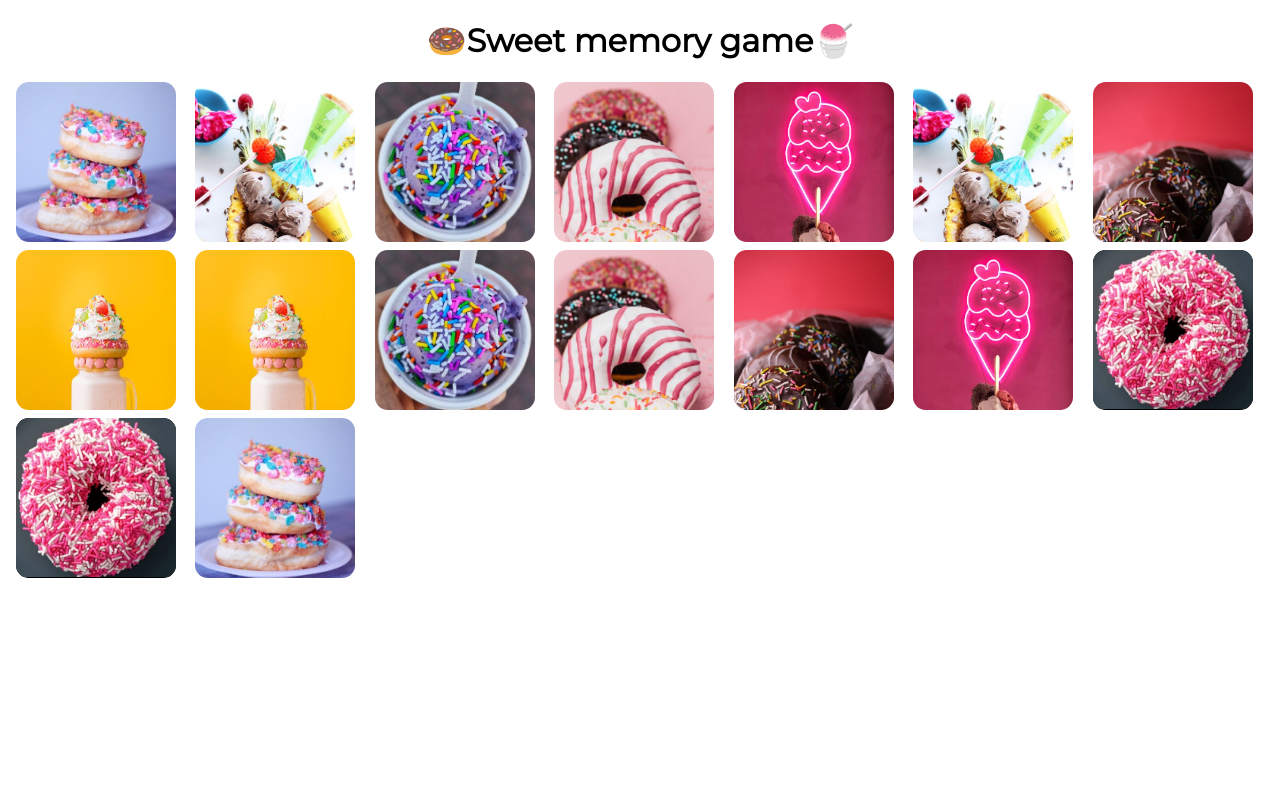
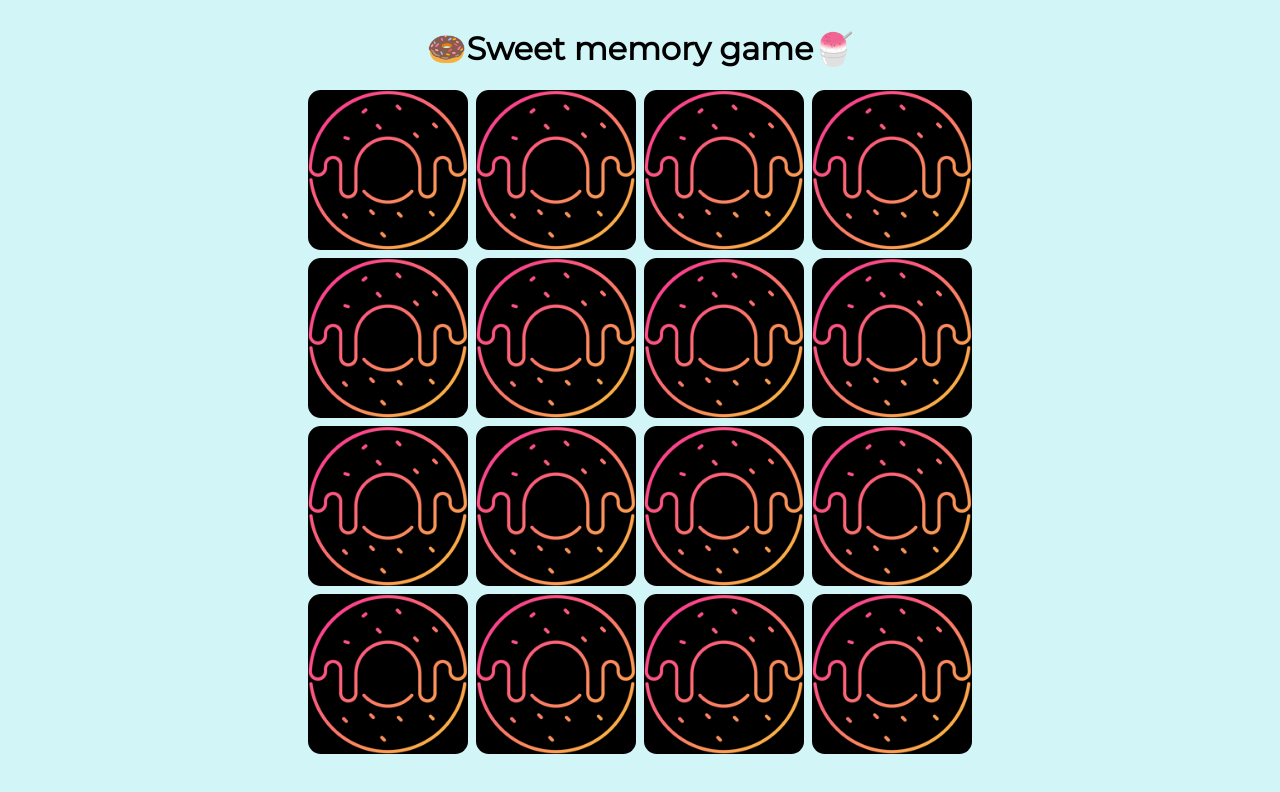
Before and after one commit to riittagerhards/card-memory, a React (Vite) app: page / in a window 1280 px wide. Shown: the top 792 px of the page. Built offline with nearby package versions, Linux system fonts and the light colour scheme.

Commit message:
💄 Update style and add animation

```diff
--- a/src/app/App.module.css
+++ b/src/app/App.module.css
@@ -1,3 +1,4 @@
-.App {
+.container {
   text-align: center;
+  padding: 0.5rem;
 }
--- a/src/app/App.tsx
+++ b/src/app/App.tsx
@@ -1,8 +1,14 @@
 import React from 'react';
 import Game from './components/Game';
+import styles from './App.module.css';
 
 function App(): JSX.Element {
-  return <Game />;
+  return (
+    <div className={styles.container}>
+      <h1> 🍩Sweet memory game🍧</h1>
+      <Game />
+    </div>
+  );
 }
 
 export default App;
--- a/src/app/components/Card.module.css
+++ b/src/app/components/Card.module.css
@@ -1,22 +1,40 @@
 .card {
-  background-color: black;
   height: 10rem;
   width: 10rem;
   border-radius: 0.8rem;
   overflow: hidden;
   object-fit: cover;
+  background-color: #000;
+  background-image: url('../assets/CardIcon.png');
+  background-size: contain;
+  transform: rotateY(180deg);
+  animation: 2s hideCard linear;
+  transition: transform 0.5s;
+}
+@keyframes hideCard {
+  0%,
+  70% {
+    transform: rotateY(0);
+  }
+  100% {
+    transform: rotateY(180deg);
+  }
 }
 
 .card img {
   width: 100%;
   height: auto;
+  transition: transform 0.5s;
+  transform: scale(0);
+  animation: 1s hideImage ease-out;
 }
 
-.background {
-  background-color: black;
-  height: 10rem;
-  width: 10rem;
-  border-radius: 0.8rem;
-  background-image: url('../assets/CardIcon.png');
-  background-size: contain;
+@keyframes hideImage {
+  0%,
+  70% {
+    transform: scale(1);
+  }
+  100% {
+    transform: scale(0);
+  }
 }
--- a/src/app/components/Game.module.css
+++ b/src/app/components/Game.module.css
@@ -1,9 +1,8 @@
 .game {
-  text-align: center;
-}
-
-.cards {
   display: grid;
-  grid-template-columns: repeat(auto-fit, minmax(10rem, 1fr));
+  grid-template-columns: repeat(4, 1fr);
+  grid-template-rows: repeat(4, 1fr);
+  align-items: center;
+  justify-items: center;
   gap: 0.5rem;
 }
--- a/src/app/components/Game.tsx
+++ b/src/app/components/Game.tsx
@@ -13,8 +13,6 @@ function Game(): JSX.Element {
 
   return (
     <div className={styles.game}>
-      <h1> 🍩Sweet memory game🍧</h1>
-      <div className={styles.cards}>
       {items.map((item, index) => (
         <MemoryCard
           key={index}
@@ -24,7 +22,6 @@ function Game(): JSX.Element {
         />
       ))}
     </div>
-    </div>
   );
 }
 
--- a/src/app/globals.css
+++ b/src/app/globals.css
@@ -7,7 +7,11 @@
 }
 
 body {
-  margin: 1rem;
+  margin: 0;
   font-family: 'Montserrat', sans-serif;
   padding: 0;
+  display: flex;
+  align-content: center;
+  justify-content: center;
+  background-color: rgb(210, 245, 247);
 }
```
Lines whose indentation alone changed are shown as unchanged.
